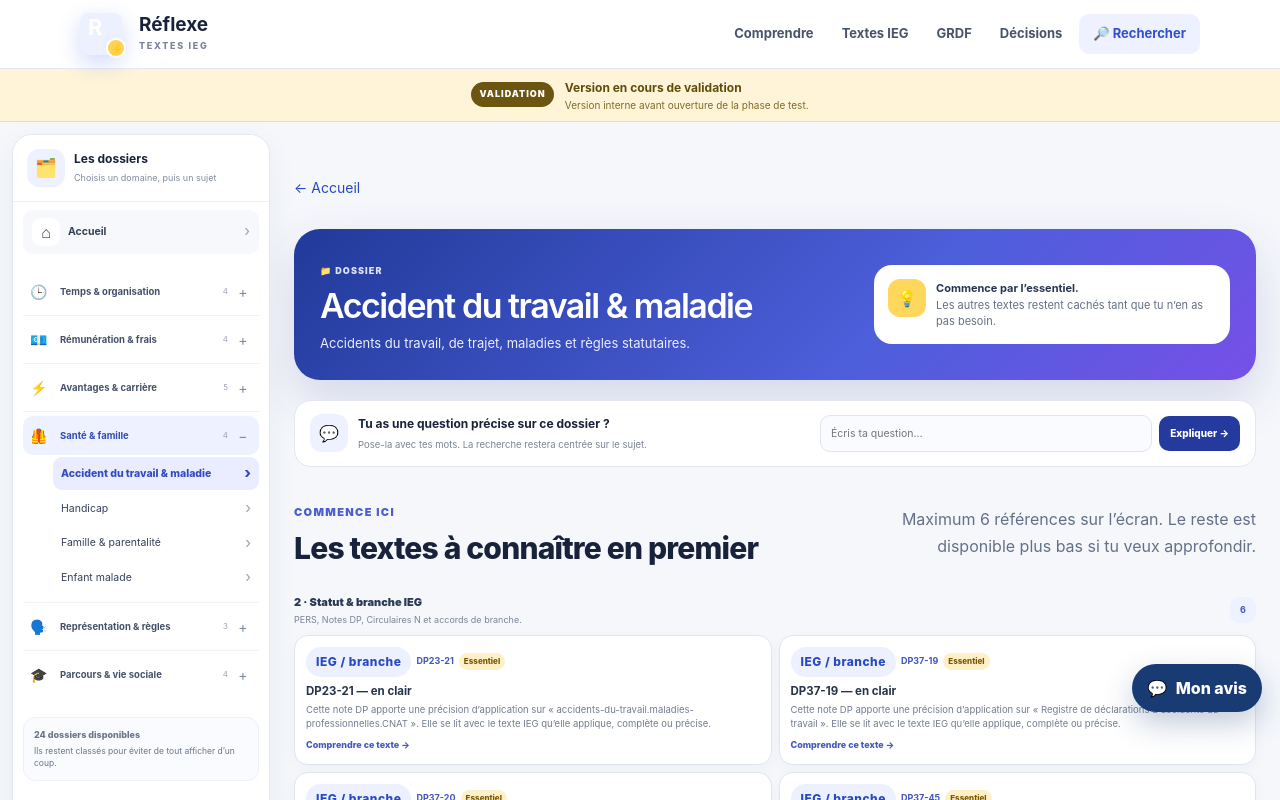
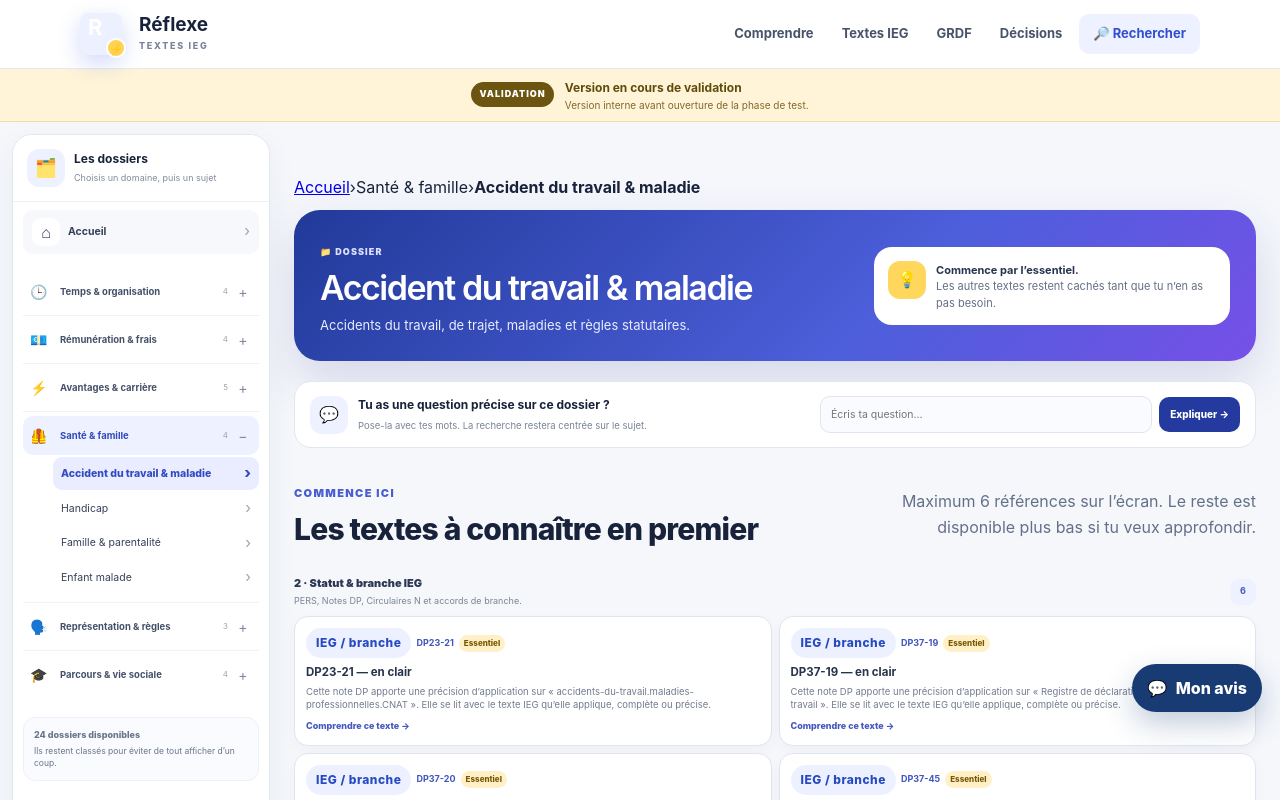
Before and after one commit to hajjitoufik4-eng/reflexe-textes-ieg-v21, a Next.js app: page /dossiers/accident-maladie in a window 1280 px wide. Shown: the top 800 px of the page. Built offline with nearby package versions, Linux system fonts and the light colour scheme.

Commit message:
Add clear breadcrumb to dossier pages

```diff
--- a/src/app/dossiers/[slug]/page.jsx
+++ b/src/app/dossiers/[slug]/page.jsx
@@ -5,6 +5,7 @@ import { dossierPacks, dossierPack, documentsForDossier } from '../../../data/do
 import { jurisprudence } from '../../../data/jurisprudence.js';
 import { publicLawFor } from '../../../data/public-law.js';
 import { scopeOf, scopeName } from '../../../lib/catalogue.mjs';
+import { allDossierLinks } from '../../../data/dossier-navigation.js';
 import { explanationFor } from '../../../lib/explain.mjs';
 
 const norm=(s='')=>String(s).normalize('NFD').replace(/[\u0300-\u036f]/g,'').toLowerCase().replace(/[^a-z0-9]+/g,' ').trim();
@@ -34,6 +35,7 @@ export default async function DossierPage({params}){
   const {slug}=await params;
   const pack=dossierPack(slug);
   if(!pack) notFound();
+  const navEntry=allDossierLinks.find(item=>item.slug===slug);
 
   const linked=documentsForDossier(data,slug);
   const core=linked.filter(x=>x.relation.tier==='core'&&!/extension|enn/i.test(x.document.title||''));
@@ -53,7 +55,9 @@ export default async function DossierPage({params}){
   const local=essential.filter(x=>scopeOf(x.document)==='local');
 
   return <>
-    <Link className="back" href="/">← Accueil</Link>
+    <nav className="dossier-breadcrumb" aria-label="Fil d’Ariane">
+      <Link href="/">Accueil</Link><span>›</span><span>{navEntry?.group||'Dossiers'}</span><span>›</span><strong>{pack.label}</strong>
+    </nav>
 
     <section className="dossier-page-hero">
       <div>
```
